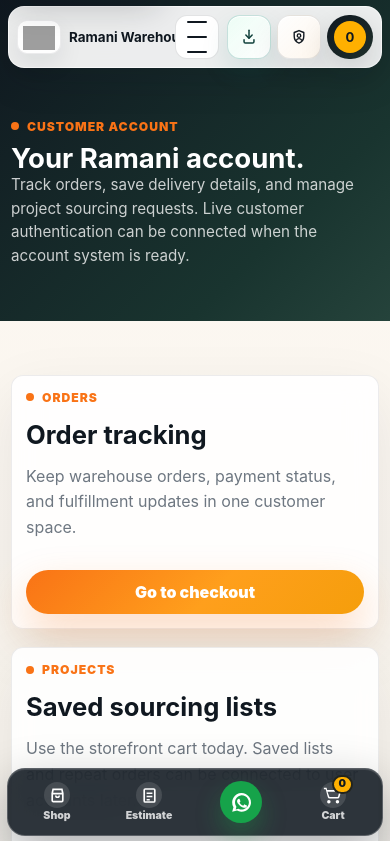
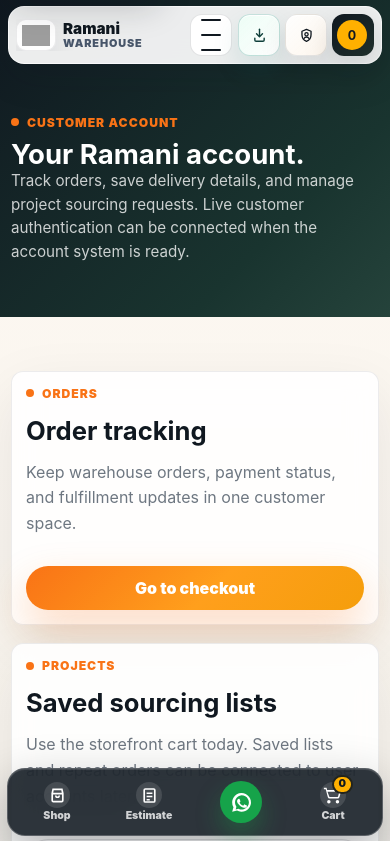
Before and after one commit to ianmuchai/ramaniwarehouse, a React (Vite) app: page /account in a window 390 px wide. Shown: the top 841 px of the page. Built offline with nearby package versions, Linux system fonts and the light colour scheme; no server answers; grey boxes are pictures that could not be loaded.

Commit message:
Refine mobile brand and layout polish

```diff
--- a/scripts/standards-check.mjs
+++ b/scripts/standards-check.mjs
@@ -39,7 +39,7 @@ const checks = [
   },
   {
     file: 'src/components/Header.jsx',
-    patterns: ['useLocation', 'aria-expanded={menuOpen}', 'aria-controls="primary-navigation"', 'autoComplete="current-password"', 'admin-icon', 'viewBox="0 0 24 24"', 'PwaInstallButton', '<PwaInstallButton />']
+    patterns: ['useLocation', 'aria-expanded={menuOpen}', 'aria-controls="primary-navigation"', 'autoComplete="current-password"', 'admin-icon', 'viewBox="0 0 24 24"', 'PwaInstallButton', '<PwaInstallButton />', 'mobile-compact-header', 'mobile-brand-copy', 'mobile-brand-name', 'brand-name-main', 'brand-name-tail']
   },
   {
     file: 'src/pages/Home.jsx',
@@ -79,7 +79,7 @@ const checks = [
   },
   {
     file: 'src/index.css',
-    patterns: ['.skip-link', '.menu-toggle', '.nav.is-open', ':focus-visible', '@media (prefers-reduced-motion: reduce)', '.catalog-result-bar', '.checkout-assurance', '.buying-mode-pill', '.product-aware-summary .button.glass', '.estimator-contrast-repair', '.estimator-glass-balance', 'backdrop-filter: blur(22px)', '.home-hero-copy-contrast', '.home-hero-dark-filter', '.hero-market .hero-copy h1', 'rgba(0, 0, 0, 0.54)', '.home-hero-glass-fit', 'text-wrap: balance', '/* Mobile UX optimization */', '.mobile-action-bar', '.mobile-shell-padding', '.mobile-filter-scroll', '.mobile-hero-stack', '.mobile-product-actions', '.pwa-install-button', '.install-helper-card', '.install-icon']
+    patterns: ['.skip-link', '.menu-toggle', '.nav.is-open', ':focus-visible', '@media (prefers-reduced-motion: reduce)', '.catalog-result-bar', '.checkout-assurance', '.buying-mode-pill', '.product-aware-summary .button.glass', '.estimator-contrast-repair', '.estimator-glass-balance', 'backdrop-filter: blur(22px)', '.home-hero-copy-contrast', '.home-hero-dark-filter', '.hero-market .hero-copy h1', 'rgba(0, 0, 0, 0.54)', '.home-hero-glass-fit', 'text-wrap: balance', '/* Mobile UX optimization */', '.mobile-action-bar', '.mobile-shell-padding', '.mobile-filter-scroll', '.mobile-hero-stack', '.mobile-product-actions', '.pwa-install-button', '.install-helper-card', '.install-icon', '/* Mobile brand and storefront polish */', '.mobile-compact-header', '.mobile-brand-copy', '.mobile-brand-name', '.brand-name-tail']
   }
 ];
 
--- a/src/components/Header.jsx
+++ b/src/components/Header.jsx
@@ -55,13 +55,13 @@ export default function Header() {
   return (
     <>
       <header className={scrolled ? 'site-header is-scrolled' : 'site-header'}>
-        <div className="header-inner">
+        <div className="header-inner mobile-compact-header">
           <Link to="/" className="brand-mark" aria-label="Ramani Warehouse home">
             <span className="brand-logo-frame">
               <img src="/images/ramani-logo.svg" alt="" />
             </span>
-            <span>
-              <strong>Ramani Warehouse</strong>
+            <span className="brand-copy mobile-brand-copy">
+              <strong className="brand-name mobile-brand-name"><span className="brand-name-main">Ramani</span><span className="brand-name-tail">Warehouse</span></strong>
               <small>Materials marketplace</small>
             </span>
           </Link>
--- a/src/index.css
+++ b/src/index.css
@@ -3839,3 +3839,228 @@ textarea { resize: vertical; }
     width: min(280px, calc(100vw - 18px));
   }
 }
+
+/* Mobile brand and storefront polish */
+.brand-copy,
+.mobile-brand-copy {
+  min-width: 0;
+  display: grid;
+  gap: 2px;
+}
+
+.mobile-brand-name {
+  min-width: 0;
+  display: inline-flex;
+  align-items: baseline;
+  gap: 0.26em;
+  max-width: none;
+  white-space: nowrap;
+  overflow: visible;
+  text-overflow: clip;
+}
+
+.brand-name-main,
+.brand-name-tail {
+  display: inline-block;
+}
+
+@media (max-width: 760px) {
+  #main-content,
+  .page-shell {
+    overflow-x: clip;
+  }
+
+  .mobile-compact-header {
+    display: grid;
+    grid-template-columns: minmax(0, 1fr) 42px auto;
+    align-items: center;
+    gap: 6px;
+    min-height: 56px;
+    padding: 7px;
+  }
+
+  .mobile-compact-header .brand-mark {
+    min-width: 0;
+    width: 100%;
+    gap: 7px;
+    overflow: hidden;
+  }
+
+  .mobile-compact-header .brand-logo-frame {
+    width: 40px;
+    height: 32px;
+    border-radius: 10px;
+  }
+
+  .mobile-brand-copy {
+    min-width: 0;
+    max-width: 100%;
+    overflow: visible;
+  }
+
+  .mobile-brand-name,
+  .mobile-compact-header .brand-mark strong {
+    display: grid;
+    gap: 0;
+    max-width: 100%;
+    overflow: visible;
+    text-overflow: clip;
+    white-space: normal;
+    line-height: 0.96;
+    letter-spacing: 0;
+  }
+
+  .brand-name-main {
+    color: #101820;
+    font-size: 0.95rem;
+    font-weight: 950;
+  }
+
+  .brand-name-tail {
+    margin-top: 1px;
+    color: #475569;
+    font-size: 0.68rem;
+    font-weight: 950;
+    letter-spacing: 0.08em;
+    text-transform: uppercase;
+  }
+
+  .mobile-compact-header .brand-mark small {
+    display: none;
+  }
+
+  .mobile-compact-header .header-actions {
+    display: inline-flex;
+    justify-content: end;
+    gap: 5px;
+    min-width: 0;
+  }
+
+  .mobile-compact-header .menu-toggle,
+  .mobile-compact-header .pwa-install-button,
+  .mobile-compact-header .login-icon-button,
+  .mobile-compact-header .cart-button {
+    width: 42px;
+    min-width: 42px;
+    height: 42px;
+    min-height: 42px;
+    border-radius: 12px;
+  }
+
+  .mobile-compact-header .cart-button {
+    padding: 0 5px;
+  }
+
+  .mobile-compact-header .cart-button strong {
+    width: 30px;
+    height: 30px;
+    font-size: 0.78rem;
+  }
+
+  .mobile-compact-header .install-icon,
+  .mobile-compact-header .admin-icon {
+    width: 17px;
+    height: 17px;
+  }
+
+  .install-helper-card {
+    position: fixed;
+    top: 74px;
+    left: 12px;
+    right: 12px;
+    width: auto;
+  }
+
+  .mobile-filter-scroll,
+  .catalog-controls,
+  .catalog-controls.slim {
+    scrollbar-width: none;
+  }
+
+  .mobile-filter-scroll::-webkit-scrollbar,
+  .catalog-controls::-webkit-scrollbar,
+  .catalog-controls.slim::-webkit-scrollbar {
+    display: none;
+  }
+
+  .button,
+  input,
+  select,
+  textarea {
+    font-size: 1rem;
+  }
+
+  .section-heading h2,
+  .compact-section-title h2,
+  .page-hero h1,
+  .product-info-panel h1,
+  .estimator-section-heading h2,
+  .product-body h3,
+  .resource-card h2 {
+    overflow-wrap: anywhere;
+  }
+
+  .page-hero.compact {
+    min-height: auto;
+  }
+
+  .project-start-grid a,
+  .resource-mini-grid a,
+  .product-card,
+  .resource-card,
+  .related-card,
+  .cart-line,
+  .estimator-step-panel,
+  .selected-track-panel,
+  .product-aware-summary {
+    box-shadow: 0 12px 30px rgba(16, 24, 32, 0.08);
+  }
+
+  .product-card-actions .button,
+  .mobile-product-actions .button,
+  .purchase-actions .button,
+  .checkout-form .button,
+  .contact-band-actions .button {
+    min-height: 48px;
+  }
+
+  .mobile-action-bar {
+    transform: translateZ(0);
+  }
+}
+
+@media (max-width: 380px) {
+  .mobile-compact-header {
+    grid-template-columns: minmax(0, 1fr) 40px auto;
+    gap: 5px;
+    padding: 6px;
+  }
+
+  .mobile-compact-header .brand-logo-frame {
+    width: 36px;
+    height: 30px;
+  }
+
+  .brand-name-main {
+    font-size: 0.86rem;
+  }
+
+  .brand-name-tail {
+    font-size: 0.61rem;
+    letter-spacing: 0.07em;
+  }
+
+  .mobile-compact-header .menu-toggle,
+  .mobile-compact-header .pwa-install-button,
+  .mobile-compact-header .login-icon-button,
+  .mobile-compact-header .cart-button {
+    width: 40px;
+    min-width: 40px;
+    height: 40px;
+    min-height: 40px;
+  }
+
+  .mobile-compact-header .header-actions {
+    gap: 4px;
+  }
+}
```
